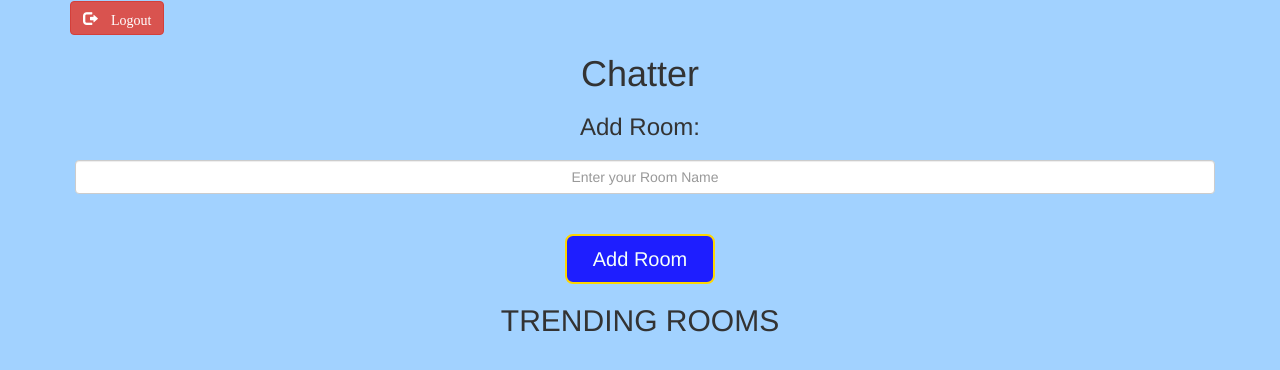
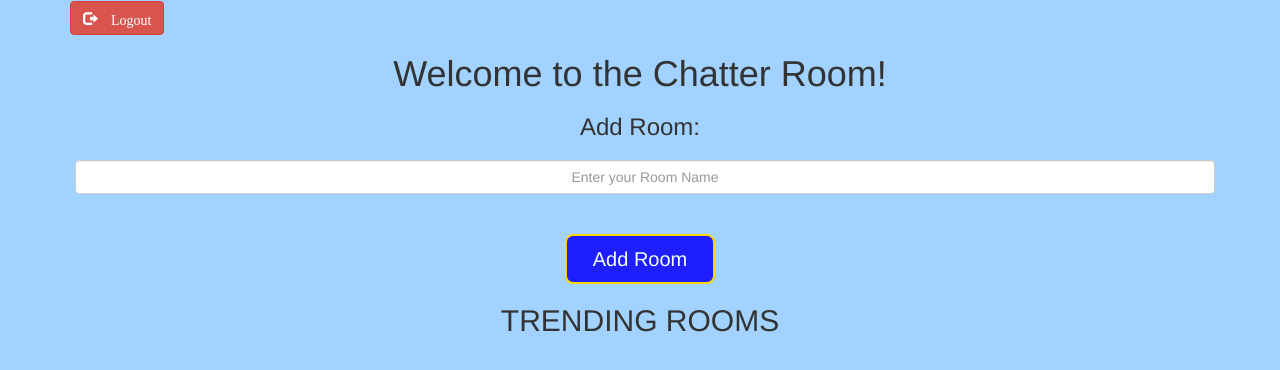
Before and after one commit to coderalina/Chatter-App, a plain HTML site: page Chatter_room.html in a window 1280 px wide. Drawn offline with nearby package versions, Linux system fonts and the light colour scheme; no server answers; a web font is replaced by a local one.

Commit message:
Add files via upload

```diff
--- a/Chatter_room.html
+++ b/Chatter_room.html
@@ -19,7 +19,7 @@
 <button id="logout" onclick="logout()" class="glyphicon glyphicon-log-out btn btn-danger"> Logout</button>
 	<center>
 		<h1 class="header">
-			 Chatter
+			 Welcome to the Chatter Room!
 		</h1>
 		<h3 id="user_name" class="color_white"></h3>
 		<div class="form-group input_div_room_page">
```
